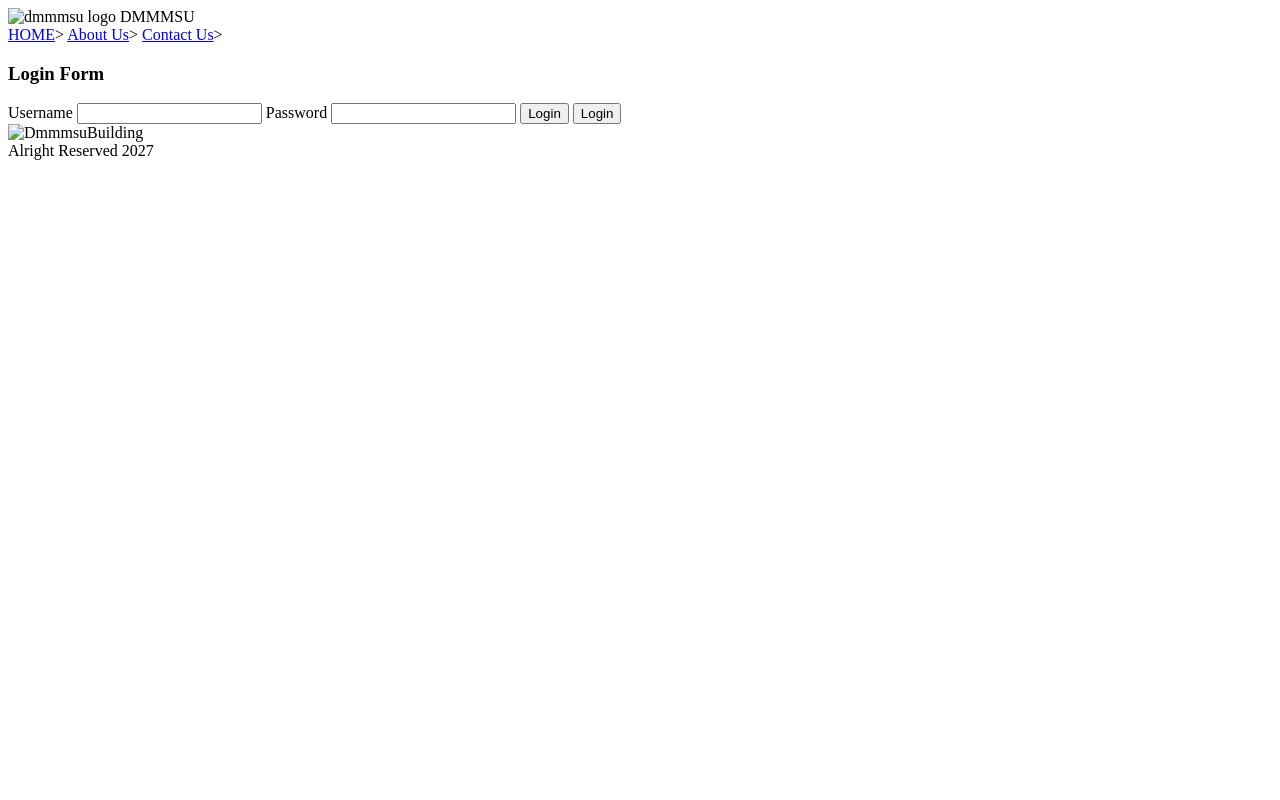
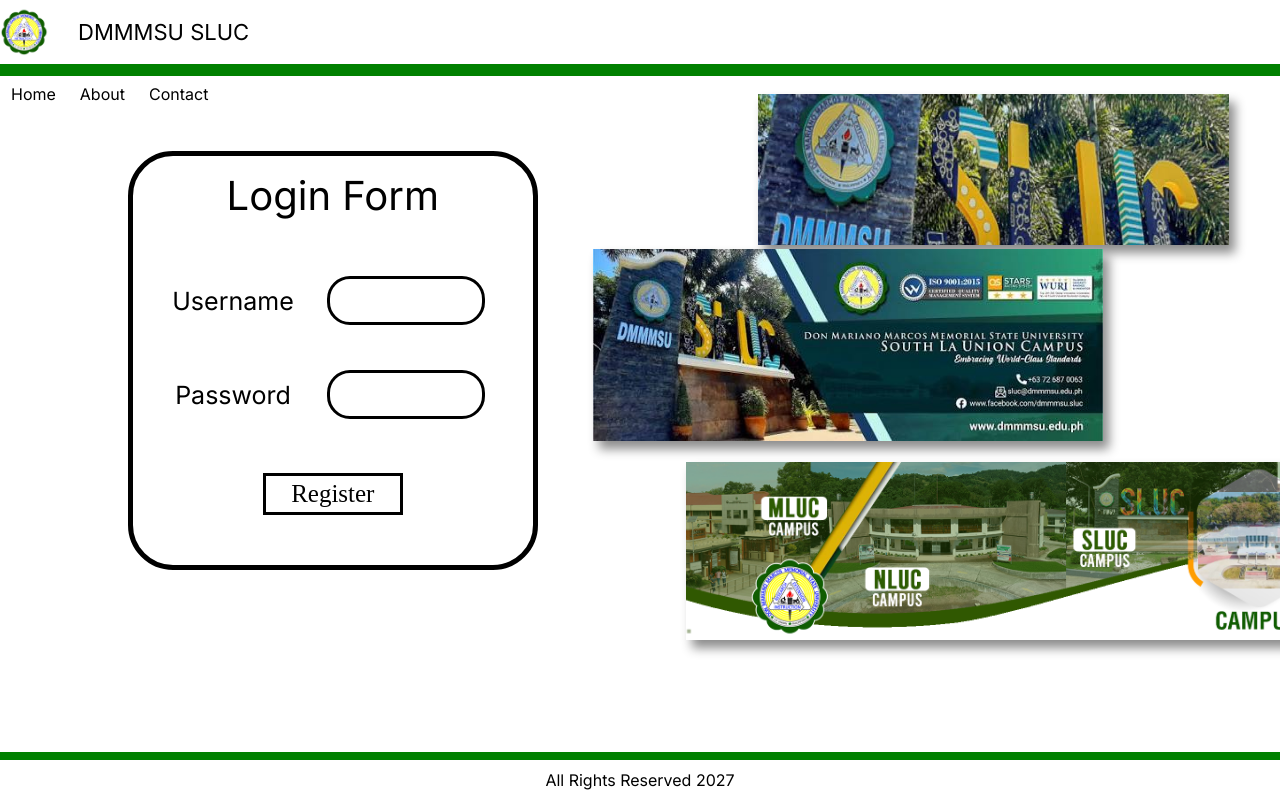
Before and after one commit to luvi-luciein/Web-Programming, a plain HTML site: page index.html in a window 1280 px wide. Drawn offline with Linux system fonts and the light colour scheme; files that its build step writes are made by us from their sources.

Commit message:
added all files in website

```diff
--- a/index.html
+++ b/index.html
@@ -1,32 +1,55 @@
 <!DOCTYPE html>
-<HTML lang="en">
+<html lang="en">
 <head>
-        <meta charset="UTF-8"/>
-        <meta name="viewport" content="width=device-width,initial - scale = 1.0"/>
-        <title>Don Mariano Marcos Memorial State University</title>
-        <link rel="stylesheet" href="newstylehtml.css"/>
+  <meta charset="UTF-8">
+  <meta name="viewport" content="width=device-width, initial-scale=1.0">
+  <title>DMMMSU SLUC - Login</title>
+  <link rel="preconnect" href="https://fonts.googleapis.com">
+  <link href="https://fonts.googleapis.com/css2?family=Inter:wght@400;700&display=swap" rel="stylesheet">
+  <link rel="stylesheet" href="style.css">
 </head>
+<body>
 
-        <body>
-            <header><img src="DmmmsuLogo.png" alt="dmmmsu logo" width="15px" height="15px"> DMMMSU</header>
-        </body>
-        <nav>
-            <a href="home.html">HOME</a>>
-            <a href="AboutUs.html">About Us</a>>
-            <a href="Contact.html">Contact Us</a>>
+  <!-- Header: logo + name, dark green line underneath -->
+  <header class="site-header">
+    <img class="brand-logo" src="DmmmsuLogo.png" alt="DMMMSU logo">
+    <span class="brand-name">DMMMSU SLUC</span>
+  </header>
+
+  <div class="page-body">
+
+    <!-- Navigation (sits just below the green line) -->
+    <nav class="main-nav">
+      <a href="#">Home</a>
+      <a href="#">About</a>
+      <a href="#">Contact</a>
     </nav>
-        <main>
+
+    <!-- Left column: login form -->
+    <section class="login-column">
       <form>
            <h3>Login Form</h3>
            <label>Username</label>
            <input type="text" name="username" required></input>
            <label>Password</label>
            <input type="password" name="password" required></input>
-                <button type="submit">Login</button>
-                <button type="Register">Login</button>
+           <button type="submit">Register</button>
         </form>
-        </main>
-        <aside><image src="DmmmsuBuilding.jpg" alt="DmmmsuBuilding" width="200px" height="200x"/></aside>
-            <footer>Alright Reserved 2027</footer>
+    </section>
+
+    <!-- Right column: staggered campus images -->
+    <section class="gallery-column">
+      <img class="gallery-img img-top" src="sluc.jpg" alt="DMMMSU SLUC campus sign">
+      <img class="gallery-img img-middle" src="dmsusluc.jpg" alt="DMMMSU SLUC campus banner">
+      <img class="gallery-img img-bottom" src="slc.png" alt="DMMMSU campuses overview">
+    </section>
+
+  </div>
+
+  <!-- Footer: dark green line + centered text -->
+  <footer class="site-footer">
+    <p>All Rights Reserved 2027</p>
+  </footer>
+
 </body>
-</HTML>
+</html>
--- /dev/null
+++ b/oldstyle.css
@@ -0,0 +1,21 @@
+body {
+    text-align: center;
+    background-color: rgba(89, 161, 185, 0.706);
+    padding: 20px;
+}
+img {
+    display: block;
+    margin: 0 auto;
+}
+h1{
+    padding: 15px;
+}
+.container {
+    max-width: 600px;
+    margin: 0 auto;
+    padding: 20px;
+    border: 20px solid black;
+    border-radius: 10px;
+    background-color: #e1ebe5;
+
+}
--- a/style.css
+++ b/style.css
@@ -1,21 +1,195 @@
+/* ==========================================================
+   1. Base / Reset
+   ========================================================== */
+:root {
+  --green: #145D16;
+  --white: #FFFFFF;
+  --black: #000000;
+  --gray: #F5F5F5;
+}
+
+* {
+  box-sizing: border-box;
+  margin: 0;
+  padding: 0;
+}
+
 body {
-    text-align: center;
-    background-color: rgba(89, 161, 185, 0.706);
-    padding: 20px;
+  font-family: "Inter", Arial, Helvetica, sans-serif;
+  color: black;
+  background: white;
+  min-height: 100vh;
+  display: flex;
+  flex-direction: column;
 }
+
 img {
-    display: block;
-    margin: 0 auto;
+  display: block;
 }
-h1{
-    padding: 15px;
+
+/* ==========================================================
+   2. Header (logo + name, thick green line below)
+   ========================================================== */
+.site-header {
+  display: flex;
+  align-items: center;
+  gap: 30px;
+  height: 76px;
+  background: white;
+  border-bottom: 12px solid green;
 }
-.container {
-    max-width: 600px;
-    margin: 0 auto;
-    padding: 20px;
-    border: 20px solid black;
-    border-radius: 10px;
-    background-color: #e1ebe5;
 
+.brand-logo {
+  width: 48px;
+  height: 48px;
+  object-fit: contain;
 }
+
+.brand-name {
+  font-size: 22px;
+}
+
+/* ==========================================================
+   3. Page body: nav and campus images
+   ========================================================== */
+.page-body {
+  flex: 1;
+  position: relative;       /* the image column is placed inside this */
+  overflow: hidden;         /* the bottom image runs off the right edge */
+  min-height: 643px;        /* keeps the page height now that the form is unstyled */
+  padding-bottom: 44px;
+}
+
+/* ---------- Navigation ---------- */
+.main-nav {
+  display: flex;
+  gap: 24px;
+  padding: 8px 11px;
+  font-size: 16px;
+  line-height: 20px;
+}
+
+.main-nav a {
+  color: var(--black);
+  text-decoration: none;
+}
+
+.main-nav a:hover {
+  color: var(--green);
+}
+
+/* ---------- Campus images (staggered, diagonal) ---------- */
+.gallery-column {
+  position: absolute;
+  top: 18px;
+  left: 46.3%;
+  width: 53.7%;
+}
+
+.gallery-img {
+  object-fit: cover;
+  box-shadow: 6px 8px 10px rgba(0, 0, 0, 0.45);
+}
+
+.img-top {
+  margin-left: 24%;          /* pushed toward the right */
+  width: 68.6%;
+  aspect-ratio: 503 / 161;
+}
+
+.img-middle {
+  margin-top: 4px;           /* sits further left */
+  width: 74.2%;
+  aspect-ratio: 544 / 205;
+}
+
+.img-bottom {
+  margin-top: 21px;
+  margin-left: 13.6%;        /* right again, runs past the screen edge */
+  width: 88.7%;
+  aspect-ratio: 650 / 190;
+}
+
+/* ==========================================================
+   3b. Login section (left column)
+   ========================================================== */
+
+/* Position and width of the whole section.
+   Change margin-left to move it sideways, margin-top to move it up/down,
+   and width to make it wider/narrower. */
+.login-column {
+  margin: 39px 10%;
+  width: 32%;
+}
+
+/* The box with the border.
+   Change border, border-radius and padding to adjust the frame. */
+.login-column form {
+  display: grid;
+  grid-template-columns: 140px 1fr;   /* labels on the left, inputs on the right */
+  align-items: center;
+  gap: 45px 24px;                     /* row gap, column gap */
+  padding: 20px 30px 50px;
+  background: white;
+  border: 5px solid black;     /* thickness of the border */
+  border-radius: 45px;                /* roundness of the corners */
+}
+
+/* Heading spans both columns and is centered */
+.login-column h3 {
+  grid-column: 1 / -1;
+  text-align: center;
+  font-size: 40px;
+  line-height: 40px;
+  font-weight: 70;
+  margin-bottom: 15px;
+}
+
+/* Labels */
+.login-column label {
+  text-align: center;                 /* use left or right to change alignment */
+  font-size: 25px;
+  font-weight: 70;
+}
+
+/* Input fields (pill shape) */
+.login-column input {
+  width: 90%;
+  height: 49px;
+  padding: 10px;
+  font-size: 10px;
+  font-family: inherit;
+  border: 3px solid black;
+  border-radius: 23px;
+  background: white;
+}
+
+/* Button spans both columns; use justify-self: start / center / end to align it */
+.login-column button {
+  grid-column: 1 / -1;
+  justify-self: center;
+  width: 140px;
+  height: 42px;
+  margin-top: 9px;
+  background: white;
+  color: black;
+  border: 3px solid black;
+  border-radius: 20;
+  font-family: 'Times New Roman', Times, serif;
+  font-size: 25px;
+}
+
+.login-column button:hover {
+  background: green;
+}
+
+/* ==========================================================
+   4. Footer
+   ========================================================== */
+.site-footer {
+  background: white;
+  border-top: 8px solid green;
+  padding: 10px 20px;
+  text-align: center;
+  font-size: 16px;
+}
```
Also changed, not shown: DmmmsuBuilding.jpg (renamed from newProjectHtml/DmmmsuBuilding.jpg), DmmmsuLogo.png (renamed from newProjectHtml/DmmmsuLogo.png), dmsusluc.jpg (added), newProjectHtml/WebProg/newstyle.css (renamed from newstyle.css), newProjectHtml/newstylehtml.css (deleted), slc.png (added), sluc.jpg (added). Lines whose indentation alone changed are shown as unchanged.
